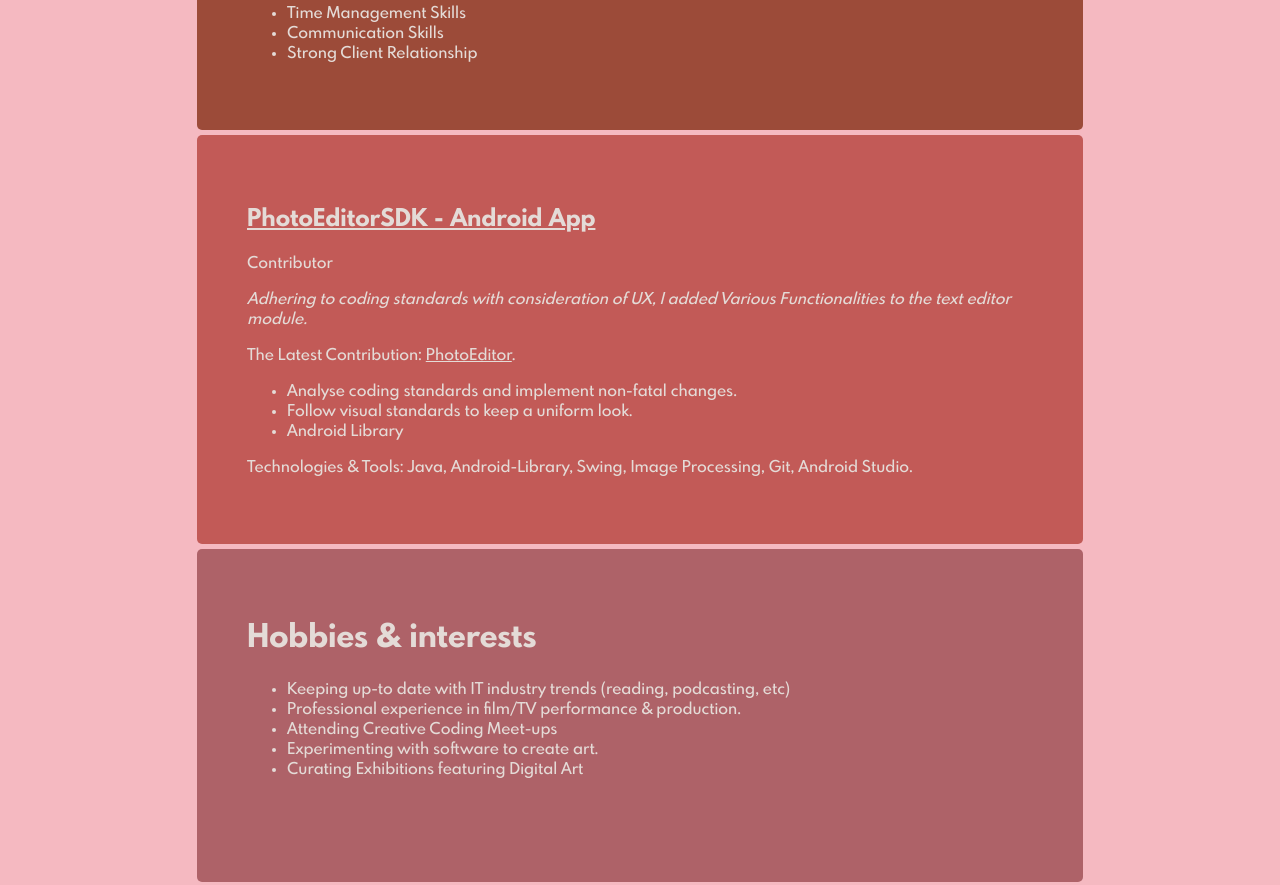
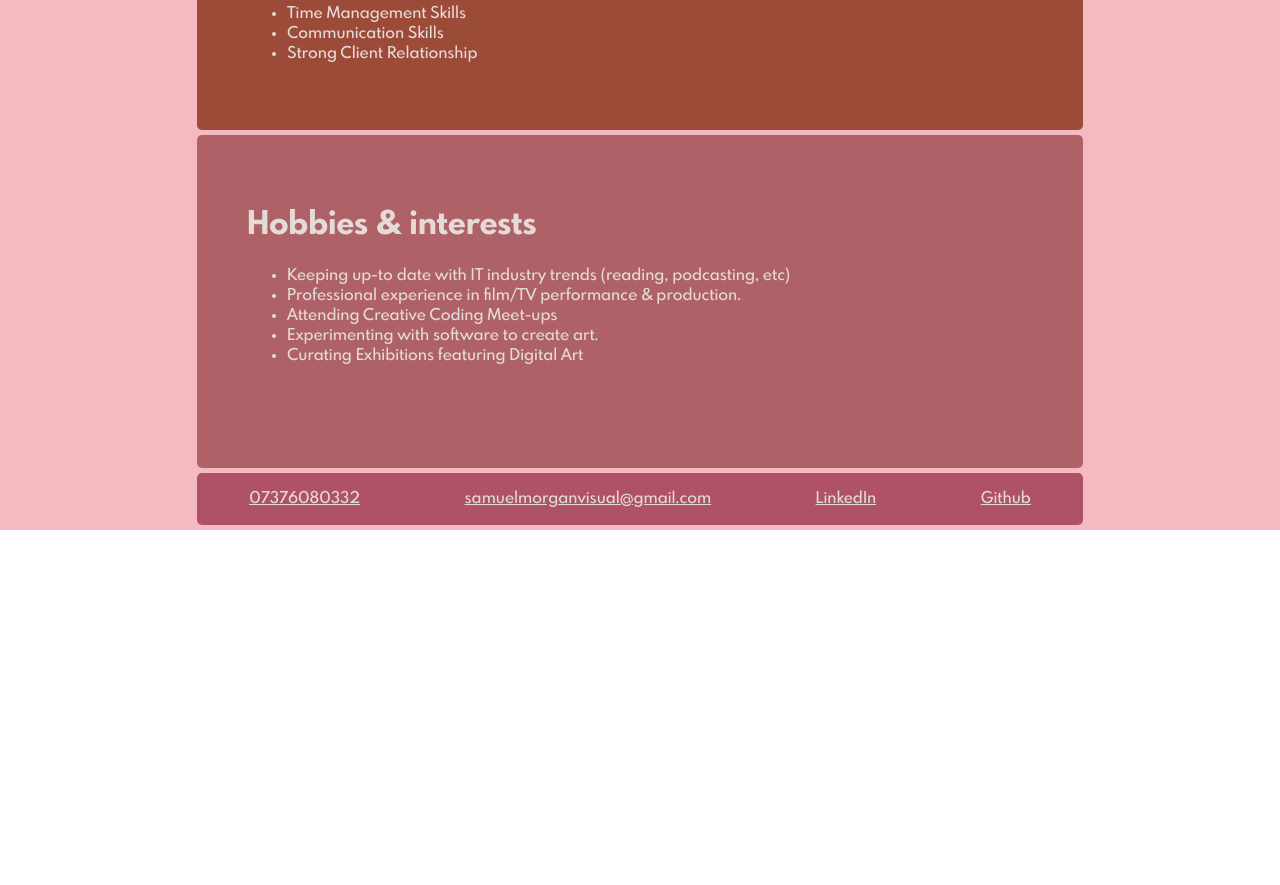
Before and after one commit to Samuel-Morgan-Tyghe/Resume, a React (Create React App) app: page / in a window 1280 px wide. Shown: the part 4500-5385 px from the top of the page. After the commit the page ends 5030 px from the top, so only its background shows below. Built offline with nearby package versions, Linux system fonts and the light colour scheme.

Commit message:
edit info

```diff
--- a/src/App.js
+++ b/src/App.js
@@ -189,7 +189,6 @@
         <WorkExperience />
         <Qualifications />
         <AlternativeExperience />
-        <Contribution />
         <Hobbies />
         <Contact />
       </div>
```
